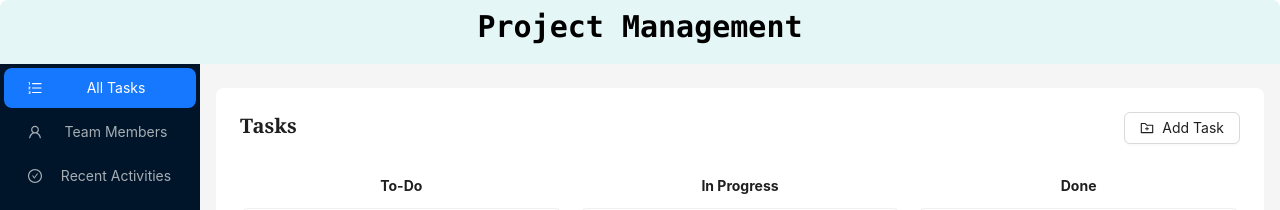
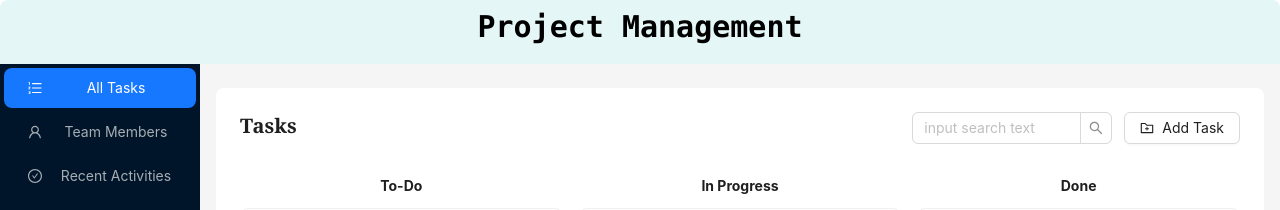
Before and after one commit to Jeba-anika/project-management-dashboard, a Next.js app: page /projects/1 in a window 1280 px wide. Shown: the top 210 px of the page. Built offline with nearby package versions, Linux system fonts and the light colour scheme; data requests are answered from the project's data file.

Commit message:
working on task search

```diff
--- a/src/pages/projects/[id]/index.js
+++ b/src/pages/projects/[id]/index.js
@@ -5,10 +5,11 @@ import TaskModal from "@/components/Projects/Tasks/TaskModal";
 import { useProject } from "@/hooks/useProject";
 import useUpdateProject from "@/hooks/useUpdateProject";
 import { FolderAddOutlined } from "@ant-design/icons";
-import { Button, Col, Flex, Form, Row } from "antd";
+import { Button, Col, Flex, Form, Input, Row } from "antd";
 import { useRouter } from "next/router";
 import { useEffect, useState } from "react";
 import { DragDropContext, Droppable } from 'react-beautiful-dnd';
+const { Search } = Input;
 
 
 
@@ -114,6 +115,17 @@ const ProjectDetail = () => {
         })
 
     }
+
+    const onSearch = (value, _e, info) => {
+        if (value) {
+            const selectedP = { ...selectedProject }
+            const tasks = selectedP.tasks
+            const filteredTask = tasks.filter(task => task.name.split(' ').join('').toLowerCase().includes(value.split(' ').join('').toLowerCase()))
+            selectedP.tasks = filteredTask
+            setSelectedProject(selectedP)
+        }
+    }
+
     return (
         <>
             <DragDropContext onDragEnd={onDragEnd}>
@@ -122,8 +134,16 @@ const ProjectDetail = () => {
                         <div className="text-xl font-serif font-bold">
                             Tasks
                         </div>
-
-                        <Button onClick={() => setIsAddTaskModalOpen(true)} icon={<FolderAddOutlined />}>Add Task</Button>
+                        <div className="flex gap-3">
+                            <Search
+                                placeholder="input search text"
+                                onSearch={onSearch}
+                                style={{
+                                    width: 200,
+                                }}
+                            />
+                            <Button onClick={() => setIsAddTaskModalOpen(true)} icon={<FolderAddOutlined />}>Add Task</Button>
+                        </div>
 
                     </Flex>
                 </div>
```
